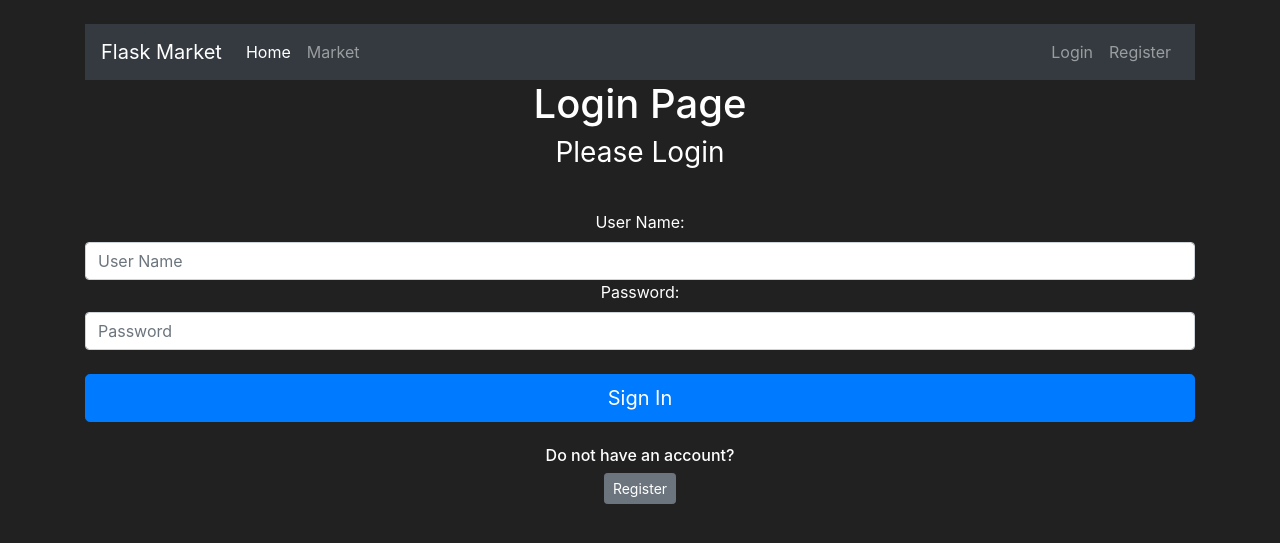
After one commit to e1m7/sedov-test-flask, a Flask app: page /login in a window 1280 px wide. The commit adds this page. Shown: the top 543 px of the page. Run offline with Flask 3, Linux system fonts and the light colour scheme; some libraries are stand-ins or nearby versions.

Commit message:
Add Login/Register page

```diff
--- a/main.py
+++ b/main.py
@@ -1,6 +1,7 @@
 import os
 from flask import Flask, render_template, redirect, url_for, flash
 from flask_sqlalchemy import SQLAlchemy
+from flask_bcrypt import Bcrypt
 
 SECRET_KEY = os.urandom(32)
 
@@ -8,6 +9,7 @@ app = Flask(__name__)
 app.config['SQLALCHEMY_DATABASE_URI'] = 'sqlite:///market.db'
 app.config['SECRET_KEY'] = SECRET_KEY
 db = SQLAlchemy(app)
+bcrypt = Bcrypt(app)
 
 # --------------------------- CLASSES -------------------------------------------
 
@@ -21,6 +23,14 @@ class User(db.Model):
     password_hash = db.Column(db.String(length=60), nullable=False)
     budget = db.Column(db.Integer(), nullable=False, default=1000)
     items = db.relationship('Item', backref='owned_user', lazy=True)
+
+    @property
+    def password(self):
+        return self.password
+
+    @password.setter
+    def password(self, plain_text_password):
+        self.password_hash = bcrypt.generate_password_hash(plain_text_password).decode('utf-8')
 
 
 class Item(db.Model):
@@ -69,6 +79,11 @@ class RegisterForm(FlaskForm):
     submit = SubmitField(label='Create Account')
 
 
+class LoginForm(FlaskForm):
+    username = StringField(label='User Name:', validators=[DataRequired()])
+    password = PasswordField(label='Password:', validators=[DataRequired()])
+    submit = SubmitField(label='Sign In')
+
 # --------------------------- ROUTERS -------------------------------------------
 
 
@@ -90,7 +105,7 @@ def register_page():
     if form.validate_on_submit():
         user_to_create = User(username=form.username.data,
                               email_address=form.email_address.data,
-                              password_hash=form.password1.data)
+                              password=form.password1.data)
         db.session.add(user_to_create)
         db.session.commit()
         return redirect(url_for('market_page'))
@@ -100,5 +115,10 @@ def register_page():
 
     return render_template('register.html', form=form)
 
+@app.route('/login', methods=['GET', 'POST'])
+def login_page():
+    form = LoginForm()
+    return render_template('login.html', form=form)
+
 
 app.run(host='0.0.0.0', port=81, use_reloader=True)
--- a/pyproject.toml
+++ b/pyproject.toml
@@ -11,6 +11,8 @@ Flask = "^2.1.3"
 Flask-SQLAlchemy = "^3.0.3"
 Flask-WTF = "^1.1.1"
 WTForms = "^3.0.1"
+Flask-Bcrypt = "^1.0.1"
+smart-format = "0.0.1"
 
 [tool.poetry.dev-dependencies]
 debugpy = "^1.6.2"
--- a/templates/base.html
+++ b/templates/base.html
@@ -31,7 +31,7 @@
         </ul>
         <ul class="navbar-nav">
             <li class="nav-item">
-                <a class="nav-link" href="#">Login</a>
+                <a class="nav-link" href="{{ url_for('login_page') }}">Login</a>
             </li>
             <li class="nav-item">
                 <a class="nav-link" href="{{ url_for('register_page') }}">Register</a>
--- /dev/null
+++ b/templates/login.html
@@ -0,0 +1,32 @@
+{% extends 'base.html' %}
+
+{% block title %}
+    Login Page
+{% endblock %}
+
+{% block content %}
+<body class="text-center">
+    <div class="container">
+    <h1>Login Page</h1>
+        <form method="POST" class="form-signin" style="color: white;">
+            {{ form.hidden_tag() }}
+            <h1 class="h3 mb-3 font-weight-normal">
+                Please Login
+            </h1>
+            <br>
+            {{ form.username.label() }}
+            {{ form.username(class="form-control", placeholder="User Name") }}
+            {{ form.password.label() }}
+            {{ form.password(class="form-control", placeholder="Password") }}
+            <br>
+            {{ form.submit(class="btn btn-lg btn-block btn-primary") }}
+            <br>
+            <div class="checkbox mb-3">
+                <h6>Do not have an account?</h6>
+                <a class="btn btn-sm btn-secondary" href="{{ url_for('register_page') }}">Register</a>
+            </div>
+
+        </form>
+    </div>
+</body>
+{% endblock %}
--- a/templates/register.html
+++ b/templates/register.html
@@ -21,6 +21,11 @@
         {{ form.password2(class="form-control", placeholder="Confirm password") }}
         <br>
         {{ form.submit(class="btn btn-lg btn-block btn-primary") }}
+        <br>
+        <div class="checkbox mb-3">
+            <h6>Already have an account?</h6>
+            <a class="btn btn-sm btn-secondary" href="{{ url_for('login_page') }}">Login</a>
+        </div>
     </form>
     </div>
 </body>
```
Also changed, not shown: 1 other file.
